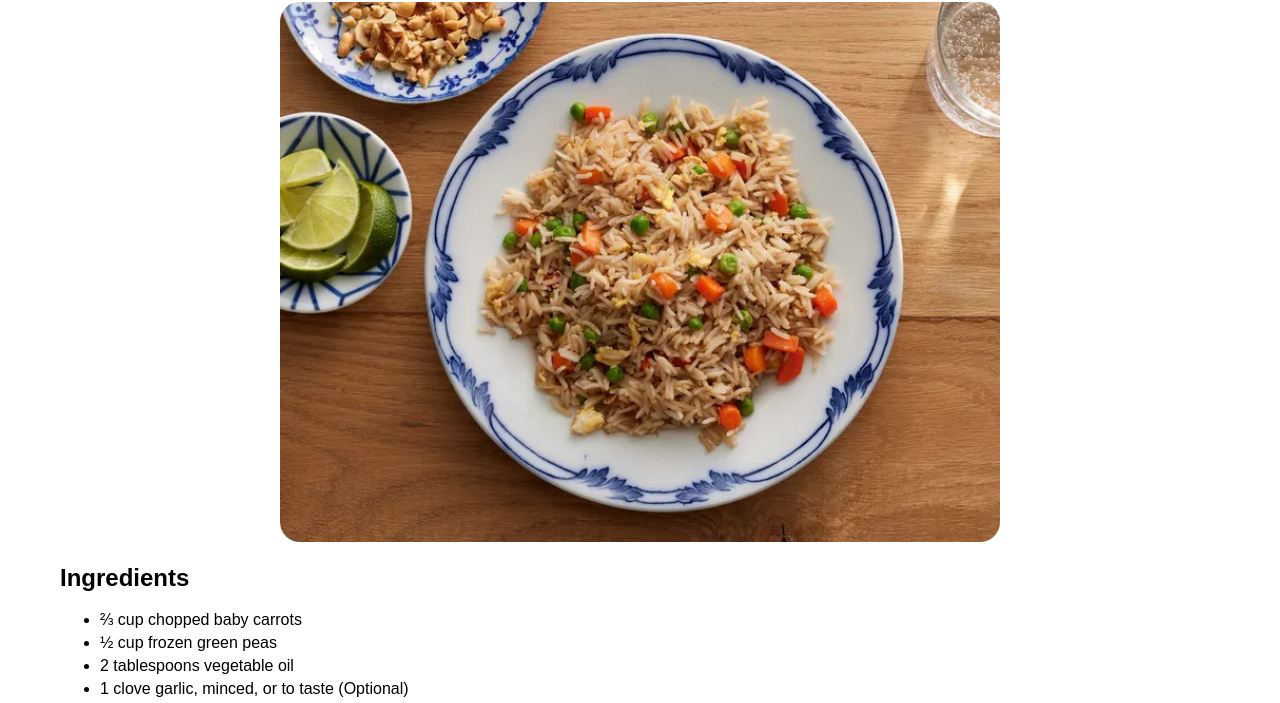
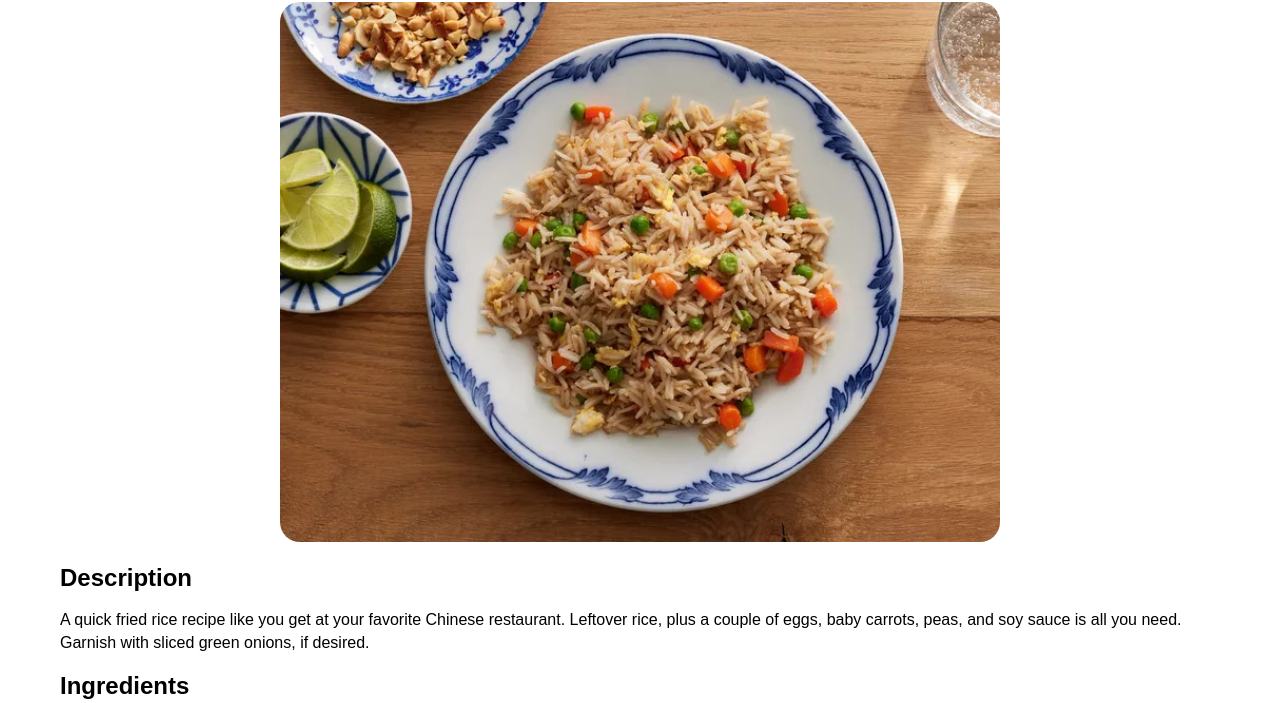
Before and after one commit to WCARL12/Odin-Recipes, a plain HTML site: page recipes/fried-rice.html in a window 1280 px wide. Shown: the part 78-781 px from the top of the page. Drawn offline with Linux system fonts and the light colour scheme.

Commit message:
Added a <h2>Description</h2> and a paragraph for each recipe

```diff
--- a/recipes/fried-rice.html
+++ b/recipes/fried-rice.html
@@ -12,6 +12,15 @@
       <img src="..\img\fried-rice.jpg" alt="A picture of a chicken breast" />
     </header>
     <main>
+      <section>
+        <h2>Description</h2>
+        <p>
+          A quick fried rice recipe like you get at your favorite Chinese
+          restaurant. Leftover rice, plus a couple of eggs, baby carrots, peas,
+          and soy sauce is all you need. Garnish with sliced green onions, if
+          desired.
+        </p>
+      </section>
       <section>
         <h2>Ingredients</h2>
         <ul>
```
Also changed, not shown: recipes/baked-salmon.html (+8 -0 lines), recipes/grilled_chicken_breast.html (+8 -0 lines).
